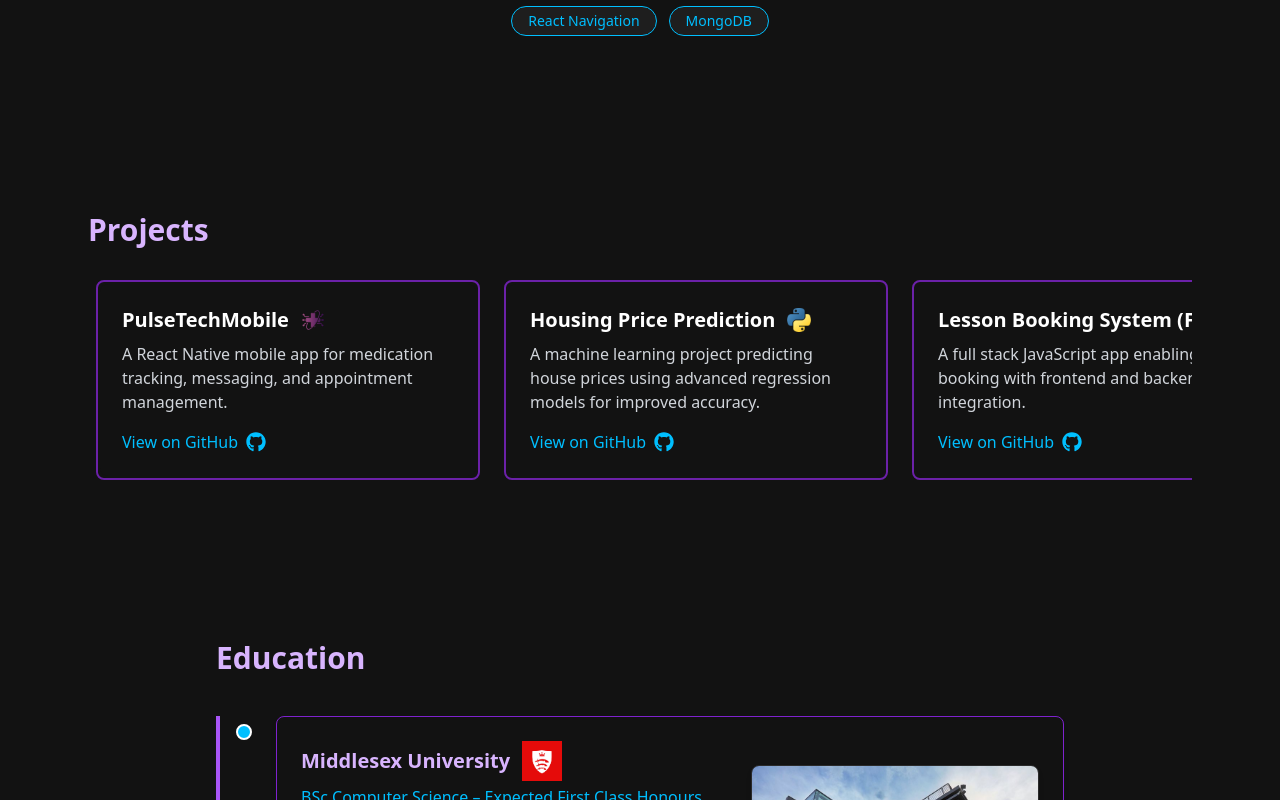
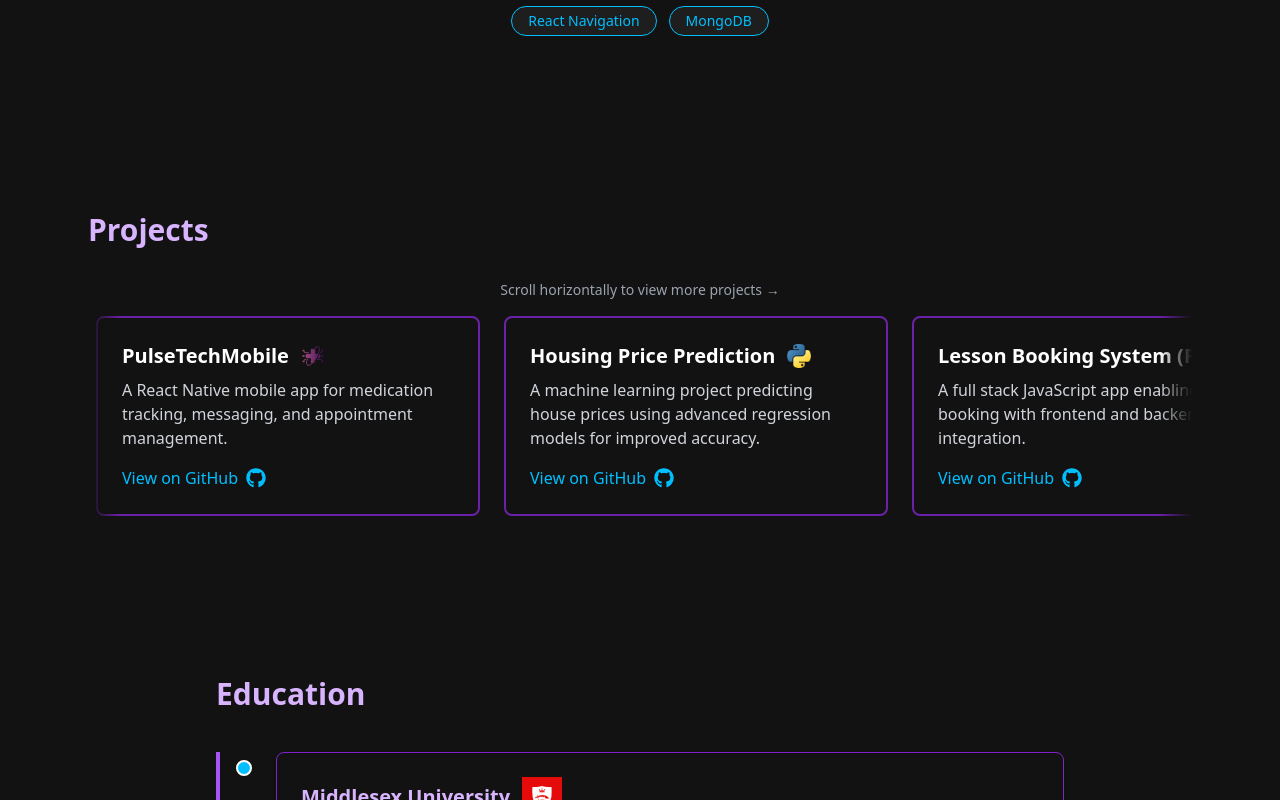
Before and after one commit to FabianC1/PortfolioWebsite, a React (Vite) app: page / in a window 1280 px wide. Shown: the part 1180-1980 px from the top of the page. Built offline with nearby package versions, Linux system fonts and the light colour scheme.

Commit message:
fixed visuals on projects scroll

```diff
--- a/src/App.tsx
+++ b/src/App.tsx
@@ -185,12 +185,27 @@
 
 
   return (
-    <section id="projects" className="max-w-6xl mx-auto py-20 px-6">
-      <h2 className="text-3xl font-bold text-purple-300 mb-8 text-center md:text-left">Projects</h2>
+  <section id="projects" className="max-w-6xl mx-auto py-20 px-6">
+    <h2 className="text-3xl font-bold text-purple-300 mb-8 text-center md:text-left">Projects</h2>
+
+    {/* Scroll instructions */}
+    <p className="text-center text-sm text-gray-400 mb-4 md:hidden">
+      Swipe left/right to explore →
+    </p>
+    <p className="text-center text-sm text-gray-400 mb-4 hidden md:block">
+      Scroll horizontally to view more projects →
+    </p>
+
+    {/* Scroll container with gradient edges */}
+    <div className="relative">
+      {/* Left gradient */}
+      <div className="absolute left-0 top-0 h-full w-8 bg-gradient-to-r from-charcoalBlack to-transparent pointer-events-none z-10" />
+      {/* Right gradient */}
+      <div className="absolute right-0 top-0 h-full w-8 bg-gradient-to-l from-charcoalBlack to-transparent pointer-events-none z-10" />
 
       <div
         ref={scrollRef}
-        className="w-full max-w-full flex space-x-6 overflow-x-auto snap-x snap-proximity px-2 whitespace-nowrap scrollbar-hide touch-pan-x"
+        className="relative w-full max-w-full flex space-x-6 overflow-x-auto snap-x snap-proximity px-2 whitespace-nowrap scrollbar-hide touch-pan-x"
         style={{ scrollBehavior: 'auto', overflowY: 'hidden' }}
       >
         {projects.map(({ title, description, url, icon }, index) => (
@@ -225,8 +240,10 @@
           </div>
         ))}
       </div>
-    </section>
-  );
+    </div>
+  </section>
+);
+
 }
 
 function App() {
```
